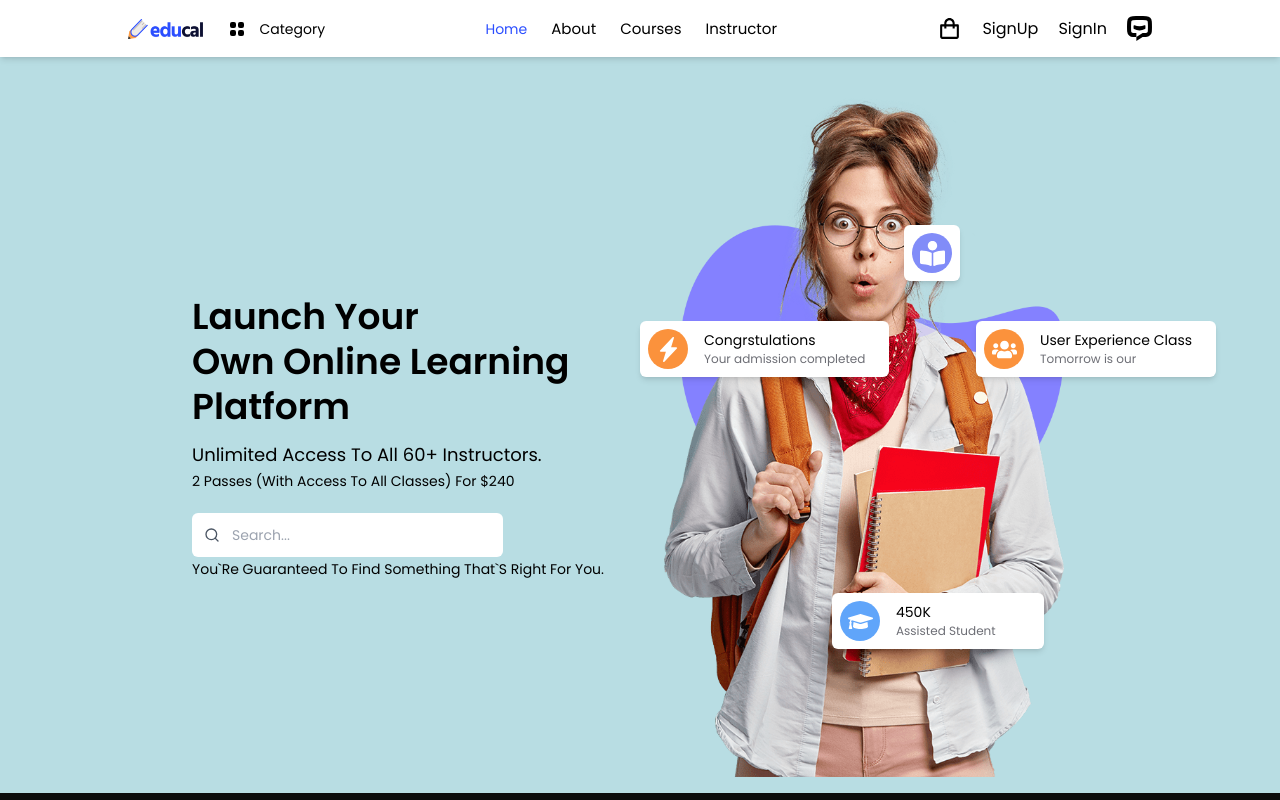
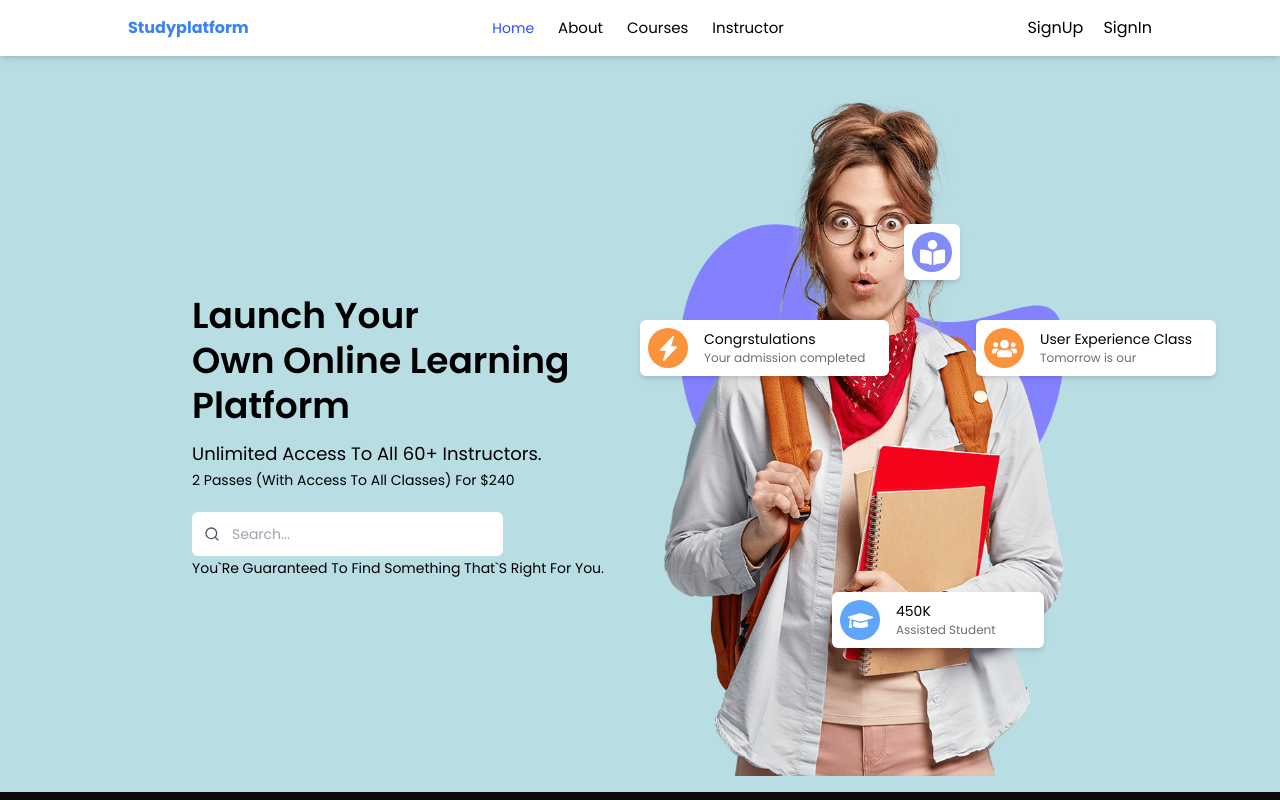
Before and after one commit to KhushiAgarwal-01/edtech-minor, a React (Create React App) app: page / in a window 1280 px wide. Shown: the top 800 px of the page. Built offline with nearby package versions, Linux system fonts and the light colour scheme.

Commit message:
header changes

```diff
--- a/src/components/common/Header.jsx
+++ b/src/components/common/Header.jsx
@@ -1,57 +1,98 @@
-import React, { useState } from "react";
-import LogoImg from "../assets/images/logo-black.png";
-import { LinkData } from "../assets/data/dummydata";
-import { NavLink } from "react-router-dom";
-import { BiShoppingBag } from "react-icons/bi";
-import { Link } from "react-router-dom";
-import { HiOutlineMenuAlt1, HiViewGrid } from "react-icons/hi";
-import { SiChatbot } from "react-icons/si";
+// import React, { useState } from "react";
+// import LogoImg from "../assets/images/logo-black.png";
+// import { LinkData } from "../assets/data/dummydata";
+// import { NavLink } from "react-router-dom";
+// import { BiShoppingBag } from "react-icons/bi";
+// import { Link } from "react-router-dom";
+// import { HiOutlineMenuAlt1, HiViewGrid } from "react-icons/hi";
+// import { SiChatbot } from "react-icons/si";
+
+// export const Header = () => {
+//   const [open, setOpen] = useState(false);
+//   return (
+//     <>
+//       <header className="bg-white py-4 text-black sticky z-50 shadow-md top-0 left-0 w-full">
+//         <div className="container flex justify-between items-center">
+//           <div className="logo flex items-center gap-6">
+//             <img src={LogoImg} alt="logo" className="h-5" />
+//             <div className="category flex items-center text-sm gap-3">
+//               <HiViewGrid size={20} />
+//               <span>category</span>
+//             </div>
+//           </div>
+//           <nav className={open ? "mobile-view" : "desktop-view"}>
+//             <ul className="flex items-center gap-6">
+//               {LinkData.map((link) => (
+//                 <li key={link.id} onClick={() => setOpen(null)}>
+//                   <NavLink
+//                     className={({ isActive }) =>
+//                       isActive ? "text-primary text-sm" : "text-[15px]"
+//                     }
+//                     to={link.url}
+//                   >
+//                     {link.title}
+//                   </NavLink>
+//                 </li>
+//               ))}
+//             </ul>
+//           </nav>
+//           <div className="account flex items-center gap-5">
+//             <button>
+//               <BiShoppingBag size={25} />
+//             </button>
+//             <Link to="/sign-up">SignUp</Link>{" "}
+//             <Link to="/sign-in">SignIn</Link>{" "}
+
+//             <Link to="/chatbot">
+//               <SiChatbot size={25} />
+//             </Link>
+//             <button className="open-menu ml-5" onClick={() => setOpen(!open)}>
+//               <HiOutlineMenuAlt1 size={25} />
+//             </button>
+//           </div>
+//         </div>
+//       </header>
+//     </>
+//   );
+// };
+
+
+import React, { useState } from "react"
+import LogoImg from "../assets/images/logo-black.png"
+import { LinkData } from "../assets/data/dummydata"
+import { NavLink } from "react-router-dom"
+import { Link } from 'react-router-dom'
+import { HiOutlineMenuAlt1 } from "react-icons/hi"
 
 export const Header = () => {
-  const [open, setOpen] = useState(false);
+  const [open, setOpen] = useState(false)
   return (
     <>
-      <header className="bg-white py-4 text-black sticky z-50 shadow-md top-0 left-0 w-full">
-        <div className="container flex justify-between items-center">
-          <div className="logo flex items-center gap-6">
-            <img src={LogoImg} alt="logo" className="h-5" />
-            <div className="category flex items-center text-sm gap-3">
-              <HiViewGrid size={20} />
-              <span>category</span>
-            </div>
+      <header className='bg-white py-4 text-black sticky z-50 shadow-md top-0 left-0 w-full'>
+        <div className='container flex justify-between items-center'>
+          <div className='logo flex items-center gap-6 text-blue-500 font-bold'> studyplatform
           </div>
           <nav className={open ? "mobile-view" : "desktop-view"}>
-            <ul className="flex items-center gap-6">
+            <ul className='flex items-center gap-6'>
               {LinkData.map((link) => (
                 <li key={link.id} onClick={() => setOpen(null)}>
-                  <NavLink
-                    className={({ isActive }) =>
-                      isActive ? "text-primary text-sm" : "text-[15px]"
-                    }
-                    to={link.url}
-                  >
+                  <NavLink className={({ isActive }) => (isActive ? "text-primary text-sm" : "text-[15px]")} to={link.url}>
                     {link.title}
                   </NavLink>
                 </li>
               ))}
             </ul>
           </nav>
-          <div className="account flex items-center gap-5">
-            <button>
-              <BiShoppingBag size={25} />
-            </button>
-            <Link to="/sign-up">SignUp</Link>{" "}
-            <Link to="/sign-in">SignIn</Link>{" "}
+          <div className='account flex items-center gap-5'>
 
-            <Link to="/chatbot">
-              <SiChatbot size={25} />
-            </Link>
-            <button className="open-menu ml-5" onClick={() => setOpen(!open)}>
+            <Link to='/sign-up'>SignUp</Link>{" "}
+            <Link to='/sign-in'>SignIn</Link>{" "}
+            <button className='open-menu' onClick={() => setOpen(!open)}>
               <HiOutlineMenuAlt1 size={25} />
             </button>
           </div>
         </div>
       </header>
     </>
-  );
-};
+  )
+}
```
